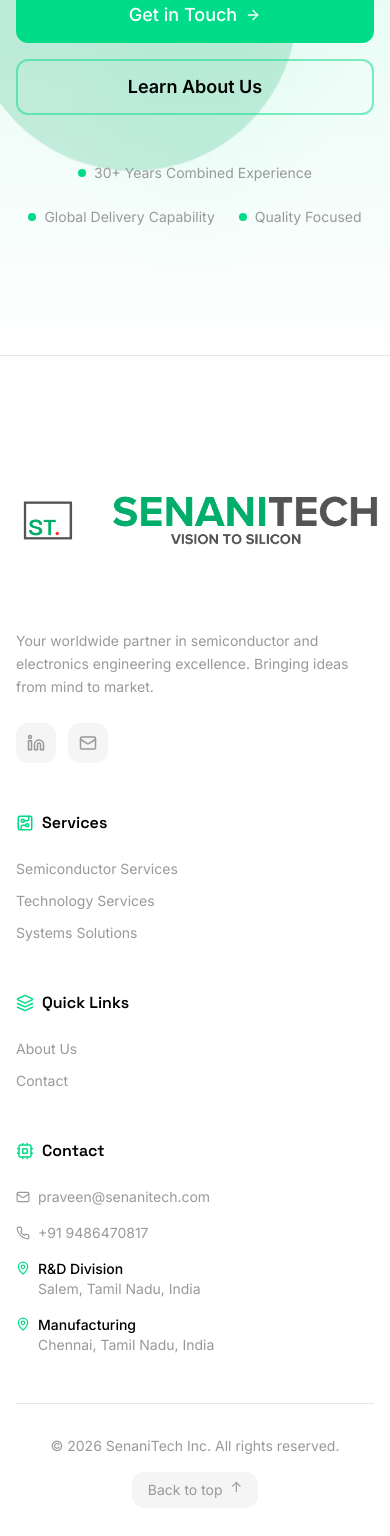
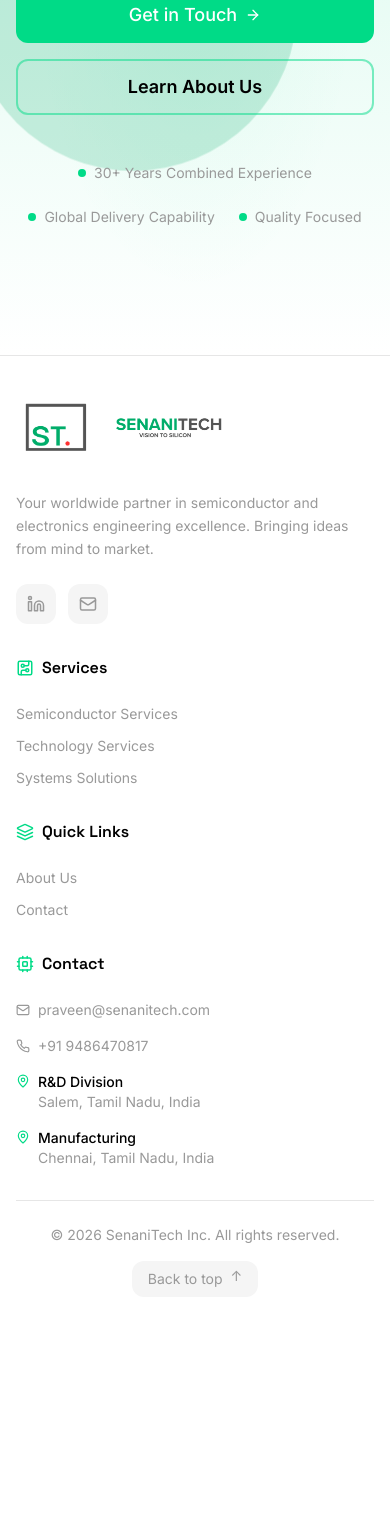
Before and after one commit to aathidon1412/Senani-Tech, a React (Vite) app: page / in a window 390 px wide. Shown: the part 10218-11754 px from the top of the page. After the commit the page ends 11547 px from the top, so only its background shows below. Built offline with nearby package versions, Linux system fonts and the light colour scheme; the HTML template or start-up script is replaced by a standard one.

Commit message:
fix: adjust view margins in StatsSection and Footer, enhance layout in Semiconductor and Technology Services pages

```diff
--- a/src/components/home/StatsSection.tsx
+++ b/src/components/home/StatsSection.tsx
@@ -36,7 +36,7 @@
 function AnimatedCounter({ value, suffix }: { value: number; suffix: string }) {
   const [count, setCount] = useState(0);
   const ref = useRef<HTMLSpanElement>(null);
-  const isInView = useInView(ref, { once: true, margin: "-100px" });
+  const isInView = useInView(ref, { once: true, margin: "0px" });
 
   useEffect(() => {
     if (!isInView) return;
@@ -69,7 +69,7 @@
 
 export function StatsSection() {
   const containerRef = useRef<HTMLDivElement>(null);
-  const isInView = useInView(containerRef, { once: true, margin: "-100px" });
+  const isInView = useInView(containerRef, { once: true, margin: "0px" });
 
   return (
     <section className="relative py-24 overflow-hidden">
--- a/src/components/layout/Footer.tsx
+++ b/src/components/layout/Footer.tsx
@@ -42,15 +42,15 @@
     <footer className="relative bg-secondary/50 border-t border-border overflow-hidden">
       {/* Background Pattern removed per request (no blur/overlay) */}
 
-      <div className="container mx-auto px-4 py-16 relative">
-        <div className="grid grid-cols-1 md:grid-cols-2 lg:grid-cols-4 gap-12">
+      <div className="container mx-auto px-4 py-8 md:py-16 relative">
+        <div className="grid grid-cols-1 md:grid-cols-2 lg:grid-cols-4 gap-8 md:gap-12">
           {/* Brand Column */}
           <div className="flex flex-col">
             <Link to="/" className="inline-flex items-center gap-3 no-underline mb-2">
-              <img src={logoShort} alt="SenaniTech Icon" className="w-16 h-16 sm:w-18 sm:h-18 object-contain flex-shrink-0" />
-              <img src={logoLong} alt="SenaniTech" className="h-18 sm:h-28 w-auto max-w-[320px] sm:max-w-[380px] object-contain" />
+              <img src={logoShort} alt="SenaniTech Icon" className="w-20 h-20 sm:w-24 sm:h-24 object-contain flex-shrink-0" />
+              <img src={logoLong} alt="SenaniTech" className="h-20 sm:h-24 w-auto max-w-[300px] sm:max-w-[360px] object-contain" />
             </Link>
-            <p className="text-muted-foreground text-sm leading-relaxed mb-6">
+            <p className="text-muted-foreground text-sm leading-relaxed mb-6 mt-4">
               Your worldwide partner in semiconductor and electronics engineering excellence.
               Bringing ideas from mind to market.
             </p>
@@ -155,8 +155,8 @@
         </div>
 
         {/* Bottom Bar */}
-        <div className="mt-12 pt-8 border-t border-border flex flex-col md:flex-row items-center justify-between gap-4">
-          <p className="text-muted-foreground text-sm">
+        <div className="mt-8 md:mt-12 pt-6 md:pt-8 border-t border-border flex flex-col md:flex-row items-center justify-between gap-4">
+          <p className="text-muted-foreground text-sm text-center md:text-left">
             © {new Date().getFullYear()} SenaniTech Inc. All rights reserved.
           </p>
           <motion.button
--- a/src/pages/SemiconductorServices.tsx
+++ b/src/pages/SemiconductorServices.tsx
@@ -185,29 +185,29 @@
       whileInView={{ opacity: 1, y: 0 }}
       viewport={{ once: true, margin: "-40px" }}
       transition={{ duration: 0.4, delay: index * 0.1 }}
-      className="group bg-card border border-border/60 rounded-2xl overflow-hidden shadow-sm hover:shadow-xl transition-all duration-500 hover:-translate-y-1 flex flex-col md:flex-row items-center md:items-stretch"
+      className="group bg-card border border-border/60 rounded-2xl overflow-hidden shadow-sm hover:shadow-xl transition-all duration-500 hover:-translate-y-1 flex flex-col p-6 md:p-8 lg:p-10"
     >
+      <h4 className="text-xl md:text-2xl font-display font-bold text-foreground mb-3 group-hover:text-primary transition-colors duration-300">
+        {item.title}
+      </h4>
+      <p className={`text-muted-foreground leading-relaxed text-sm md:text-base ${item.points && item.points.length > 0 || item.image ? 'mb-6' : 'mb-0'}`}>
+        {item.intro}
+      </p>
+
+      <div className="flex flex-col md:flex-row gap-6 md:gap-8 items-start mt-auto">
         {item.image && (
-        <div className="w-full md:w-32 lg:w-40 flex items-center justify-center flex-shrink-0 relative overflow-hidden bg-muted/20 p-4 min-h-[100px]">
+          <div className="w-48 h-48 mx-auto md:mx-0 md:w-32 md:h-32 lg:w-36 lg:h-36 flex items-center justify-center flex-shrink-0 relative overflow-hidden bg-muted/20 rounded-2xl p-4 md:p-5">
             <div className="absolute inset-0 bg-gradient-to-br from-primary/10 to-transparent opacity-0 group-hover:opacity-100 transition-opacity duration-500" />
             <img
               src={item.image}
               alt={item.title}
-            className="w-16 h-16 md:w-20 md:h-20 lg:w-24 lg:h-24 object-contain object-center transition-transform duration-700 group-hover:scale-110 drop-shadow-sm relative z-10"
+              className="w-full h-full object-contain object-center transition-transform duration-700 group-hover:scale-110 drop-shadow-sm relative z-10"
             />
           </div>
         )}
 
-      <div className="p-6 md:p-8 lg:p-10 flex flex-col justify-center flex-1 w-full">
-        <h4 className="text-xl md:text-2xl font-display font-bold text-foreground mb-3 group-hover:text-primary transition-colors duration-300">
-          {item.title}
-        </h4>
-        <p className={`text-muted-foreground leading-relaxed text-sm md:text-base ${item.points && item.points.length > 0 ? '' : 'mb-0'}`}>
-          {item.intro}
-        </p>
-
         {item.points && item.points.length > 0 && (
-          <ul className="space-y-4 mt-6">
+          <ul className="space-y-4 flex-1">
             {item.points.map((p, i) => (
               <li key={i} className="flex items-start gap-3.5 text-sm text-muted-foreground group/item hover:text-foreground transition-colors duration-200">
                 <span className="mt-0.5 flex-shrink-0 w-6 h-6 rounded-full bg-primary/10 text-primary flex items-center justify-center transition-colors duration-300 shadow-sm">
--- a/src/pages/TechnologyServices.tsx
+++ b/src/pages/TechnologyServices.tsx
@@ -150,7 +150,7 @@
 
       <div className="flex flex-col md:flex-row gap-6 md:gap-8 items-start mt-auto">
         {item.image && (
-          <div className="w-28 h-28 md:w-32 md:h-32 lg:w-36 lg:h-36 flex items-center justify-center flex-shrink-0 relative overflow-hidden bg-muted/20 rounded-2xl p-4 md:p-5">
+          <div className="w-48 h-48 mx-auto md:mx-0 md:w-32 md:h-32 lg:w-36 lg:h-36 flex items-center justify-center flex-shrink-0 relative overflow-hidden bg-muted/20 rounded-2xl p-4 md:p-5">
             <div className="absolute inset-0 bg-gradient-to-br from-primary/10 to-transparent opacity-0 group-hover:opacity-100 transition-opacity duration-500" />
             <img
               src={item.image}
```
Lines whose indentation alone changed are shown as unchanged.
